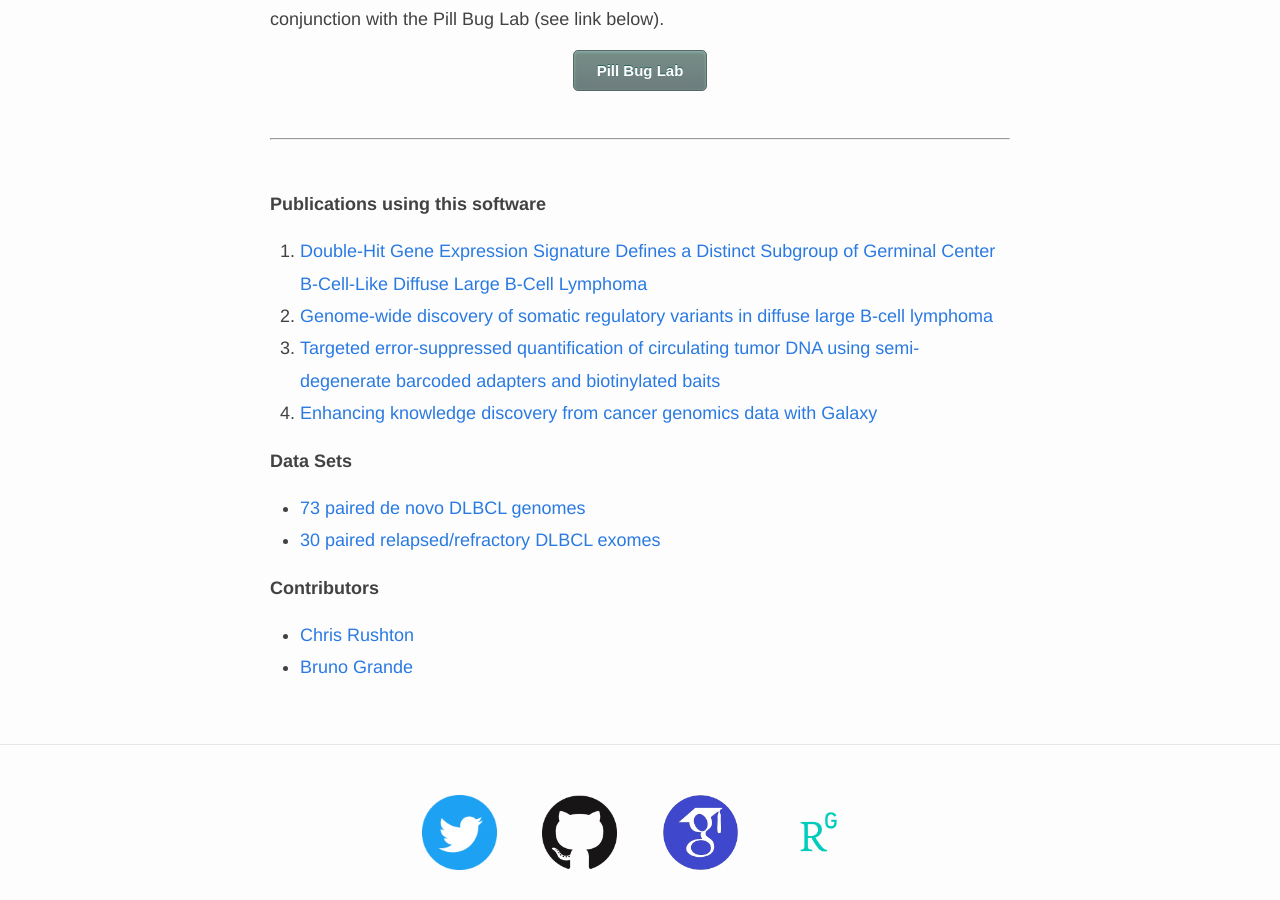
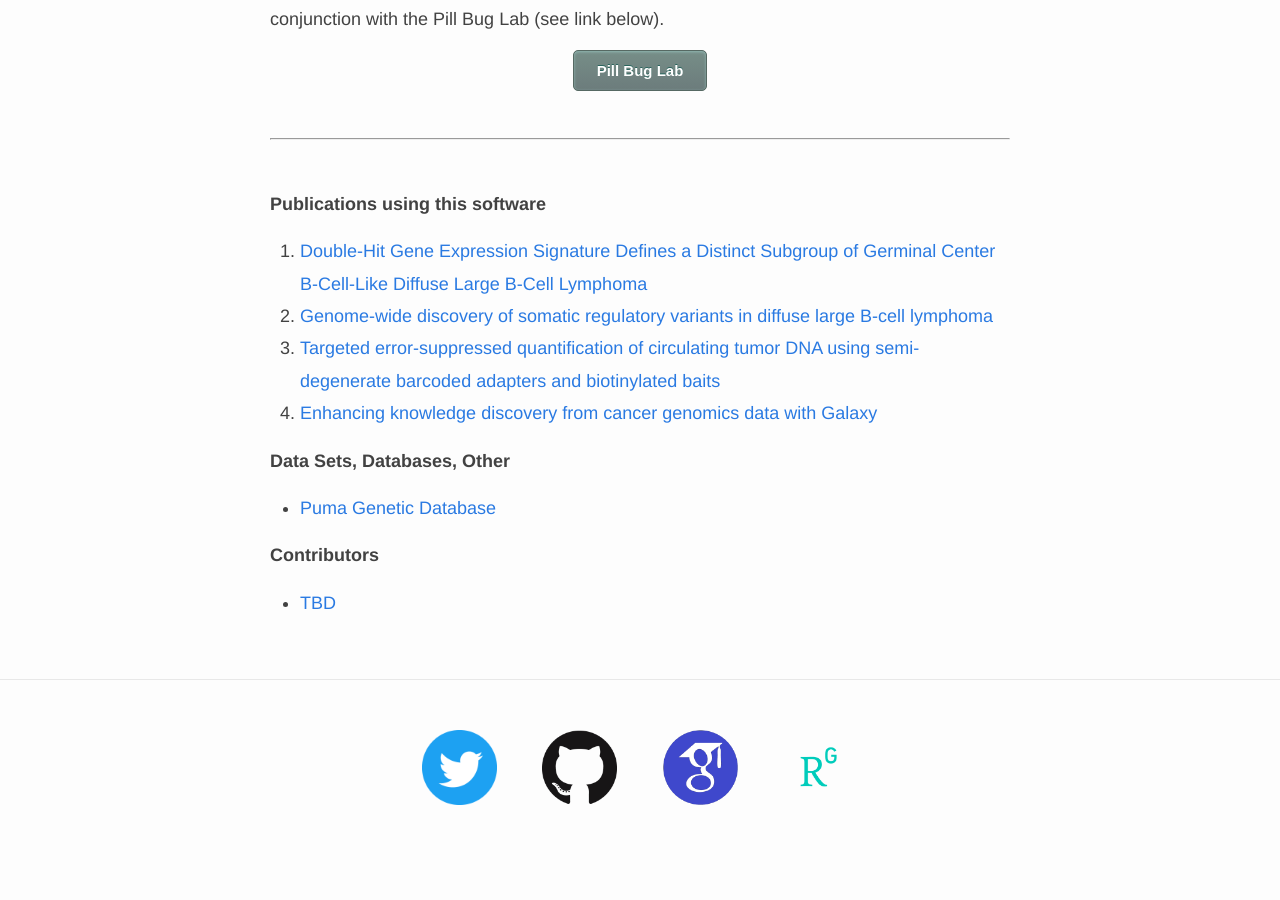
Before and after one commit to rfitak/FitakLab, a Jekyll site: the page built from _pages/software/index.md, in a window 1280 px wide and 900 px high, scrolled down 1287 px. Built offline with Jekyll 4.4.1, drawn with Linux system fonts in a browser that asks for light colours; nearby versions of some CDN libraries; after the commit the page ends 2122 px from its top, so only the background shows below that.

Commit message:
fourth commit

```diff
--- a/_pages/software/index.md
+++ b/_pages/software/index.md
@@ -59,12 +59,10 @@ This link takes you to a simple online calculator to use for graphing circular d
 3. [Targeted error-suppressed quantification of circulating tumor DNA using semi-degenerate barcoded adapters and biotinylated baits](https://www.nature.com/articles/s41598-017-10269-2)
 4. [Enhancing knowledge discovery from cancer genomics data with Galaxy](https://academic.oup.com/gigascience/article-lookup/doi/10.1093/gigascience/gix015)
 
-**Data Sets**
+**Data Sets, Databases, Other**
 
-* [73 paired de novo DLBCL genomes](https://ega-archive.org/studies/EGAS00001002936)
-* [30 paired relapsed/refractory DLBCL exomes](https://ega-archive.org/datasets/EGAD00001003395)
+* [Puma Genetic Database](https://www.arcgis.com/home/item.html?id=4d9e04e504bb453691fbff736df49b3b)
 
 **Contributors**
 
-* [Chris Rushton](https://github.com/ckrushton)
-* [Bruno Grande](https://github.com/scientificbruno)
+* [TBD](https://github.com/rfitak)
```
